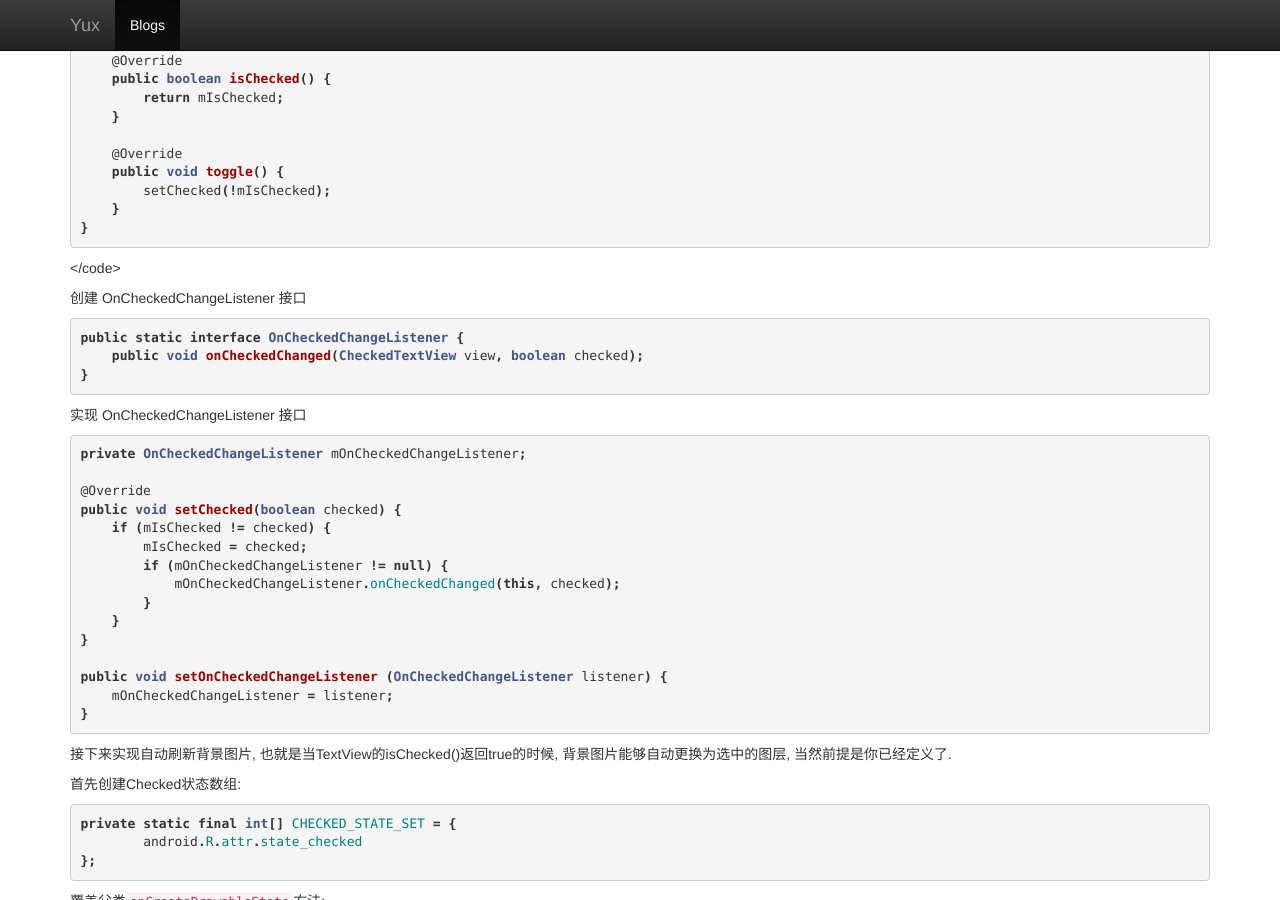
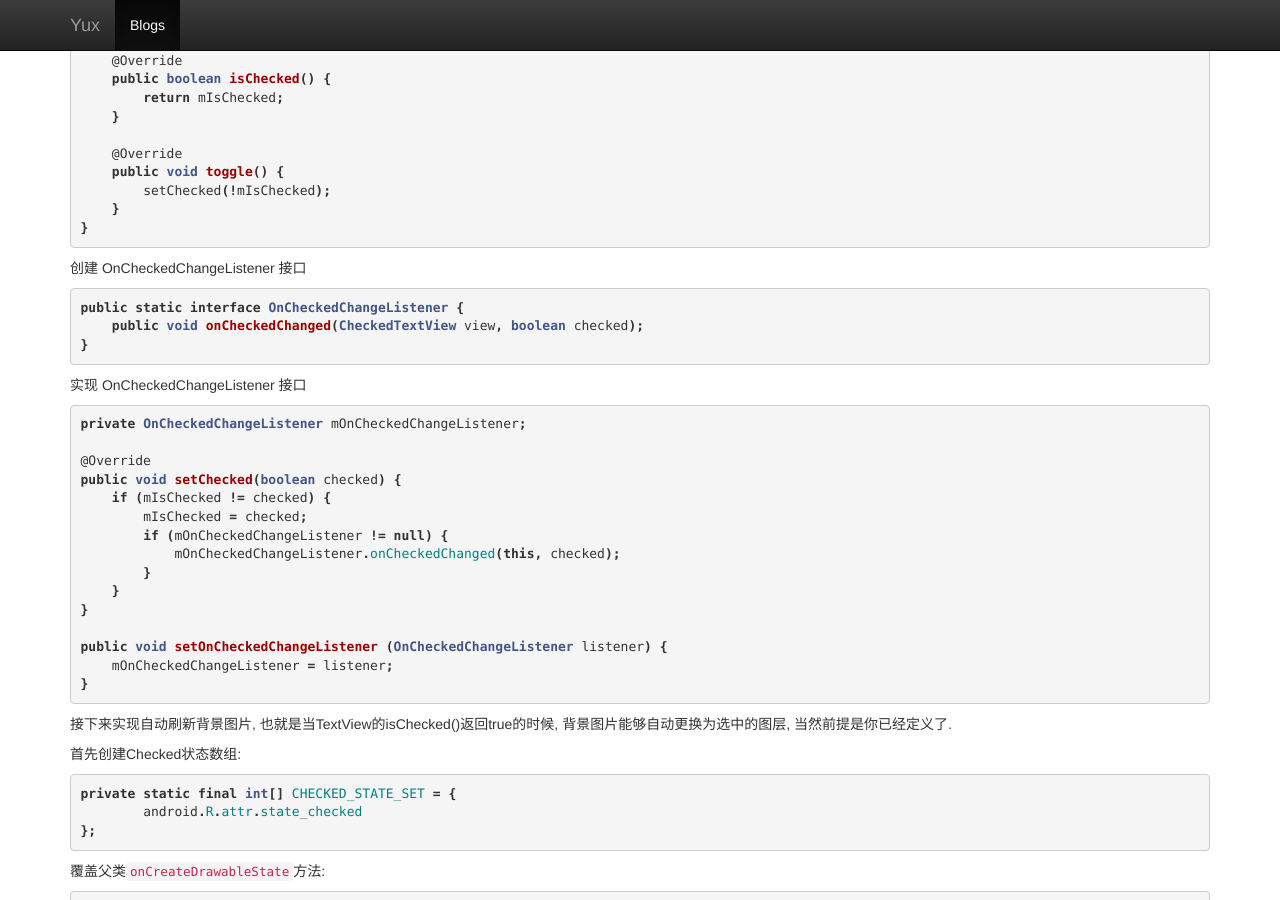
Before and after one commit to pulsaryu/blog, a Jekyll site: the page built from _posts/2013-12-30-checkable-textview.md, in a window 1280 px wide and 900 px high, scrolled down 620 px. Built offline with Jekyll 4.4.1, drawn with Linux system fonts in a browser that asks for light colours; nearby versions of some CDN libraries; Markdown is read by kramdown in place of the engine named in the settings; comment, search, counter and statistics services are not loaded.

Commit message:
Update 2013-12-30-checkable-textview.md

```diff
--- a/_posts/2013-12-30-checkable-textview.md
+++ b/_posts/2013-12-30-checkable-textview.md
@@ -7,7 +7,6 @@ category: blog
 自定义创建CheckedTextView, 实现checkable, 并增加 OnCheckedChangeListener (这个源代码的CheckedTextView可以是没有的).
 
 首先是实现 Checkable, 这个比较简单.
-<code>
 {% highlight java %}
 public class CheckedTextView extends TextView implements Checkable {
 
@@ -41,7 +40,6 @@ public class CheckedTextView extends TextView implements Checkable {
     }
 }
 {% endhighlight %}
-</code>
 
 创建 OnCheckedChangeListener 接口
 {% highlight java %}
```
